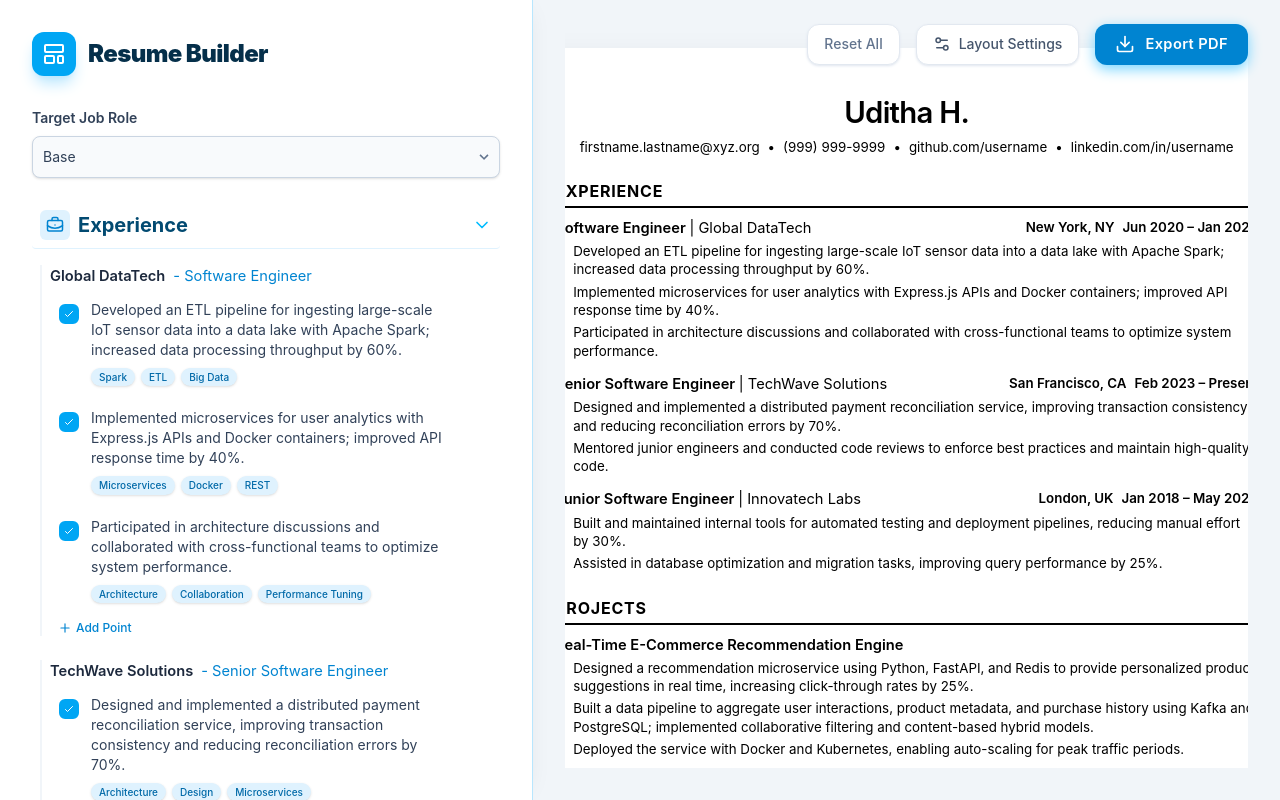
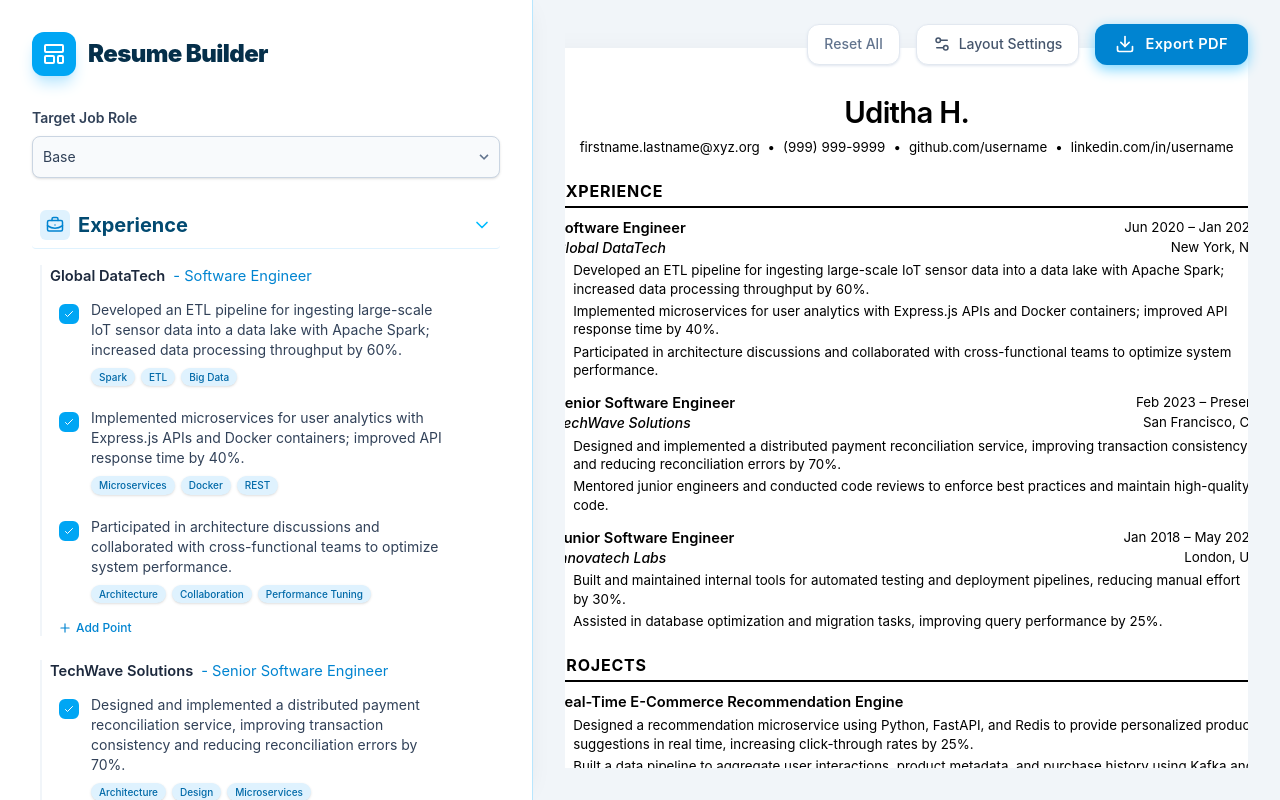
Before and after one commit to ulkpro/ResumeForge, a React (Vite) app: page / in a window 1280 px wide. Built offline with nearby package versions, Linux system fonts and the light colour scheme.

Commit message:
Update Experience layout to title/date on line 1, company/location on line 2

```diff
--- a/src/components/preview/ResumePreview.tsx
+++ b/src/components/preview/ResumePreview.tsx
@@ -58,12 +58,15 @@ export function ResumePreview({ data, selectedPoints, layout }: ResumePreviewPro
                                 if (activePoints.length === 0) return null;
                                 return (
                                     <div key={exp.id}>
-                                        <div className="flex justify-between font-semibold text-[11pt] leading-snug mb-1">
-                                            <span>{exp.designation} <span className="font-normal">| {exp.company}</span></span>
-                                            <span className="text-[10pt]">
-                                                {exp.location && <span className="mr-2">{exp.location}</span>}
-                                                {exp.startDate} – {exp.endDate}
+                                        <div className="flex justify-between font-semibold text-[11pt] leading-snug">
+                                            <span>{exp.designation}</span>
+                                            <span className="text-[10pt] font-normal">
+                                                {exp.startDate} {exp.endDate ? `– ${exp.endDate}` : ''}
                                             </span>
+                                        </div>
+                                        <div className="flex justify-between text-[10.5pt] leading-snug mb-1">
+                                            <span className="font-medium italic">{exp.company}</span>
+                                            <span className="text-[10pt] font-normal">{exp.location}</span>
                                         </div>
                                         <ul className="list-disc pl-[18px] text-[10pt] flex flex-col" style={{ gap: layout.gapPoints + 'px' }}>
                                             {activePoints.map(p => <li key={p.id}>{p.text}</li>)}
```
